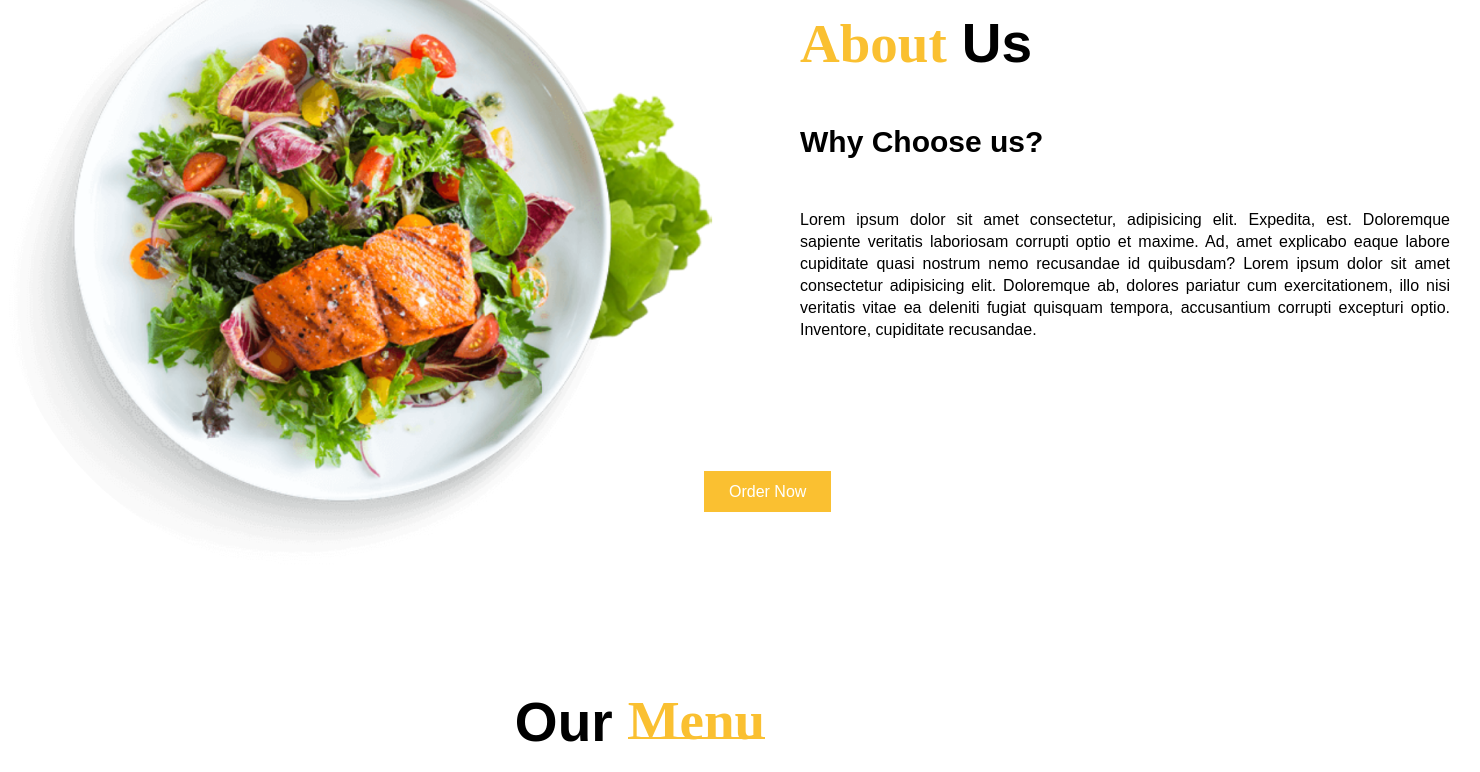
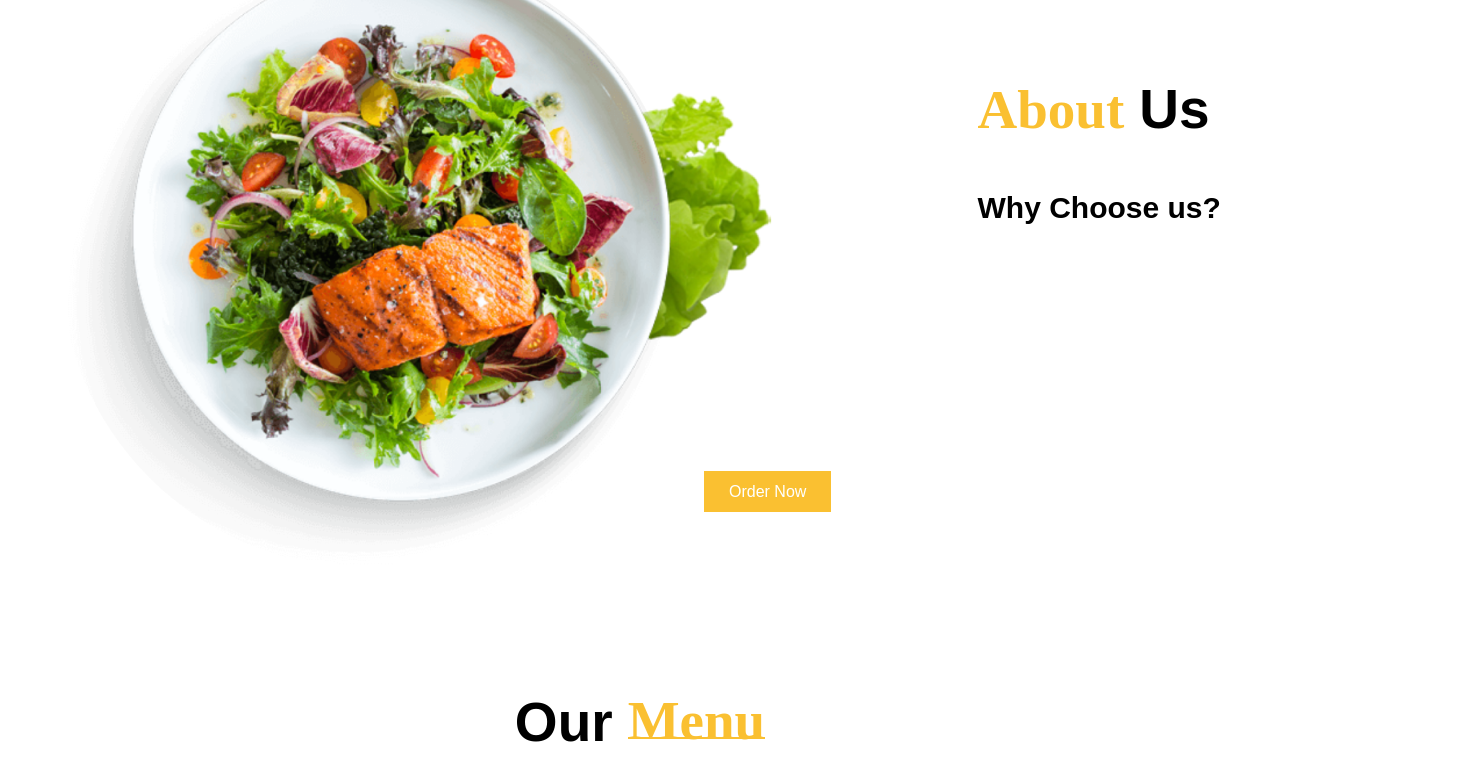
Before and after one commit to Varshini-Anand/Varshini.foods.github.io, a plain HTML site: page index.html in a window 1280 px wide. Shown: the part 981-1753 px from the top of the page, 1480 px wide, since content can reach past the window. Drawn offline with Linux system fonts and the light colour scheme; files whose address does not match are found by name.

Commit message:
Update index.html

```diff
--- a/index.html
+++ b/index.html
@@ -66,14 +66,6 @@
             <div class="about_text">
                 <h1><span>About</span>Us</h1>
                 <h3>Why Choose us?</h3>
-                <p>
-                    Lorem ipsum dolor sit amet consectetur, adipisicing elit. Expedita, est. Doloremque
-                    sapiente veritatis laboriosam corrupti optio et maxime. Ad, amet explicabo eaque labore
-                    cupiditate quasi nostrum nemo recusandae id quibusdam? Lorem ipsum dolor sit amet
-                    consectetur adipisicing elit. Doloremque ab, dolores pariatur cum exercitationem, illo nisi
-                    veritatis vitae ea deleniti fugiat quisquam tempora, accusantium corrupti excepturi optio.
-                    Inventore, cupiditate recusandae.
-                </p>
             </div>
 
         </div>
```
